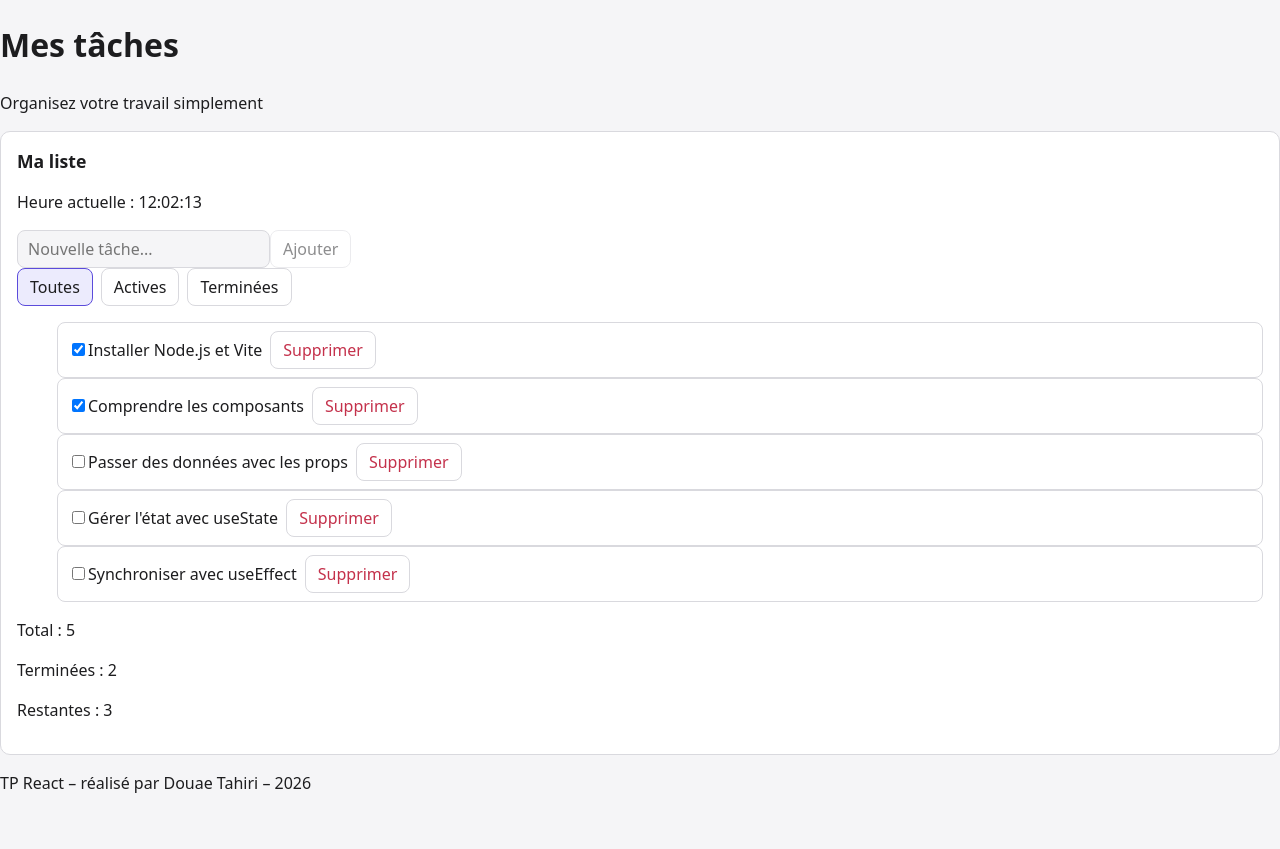
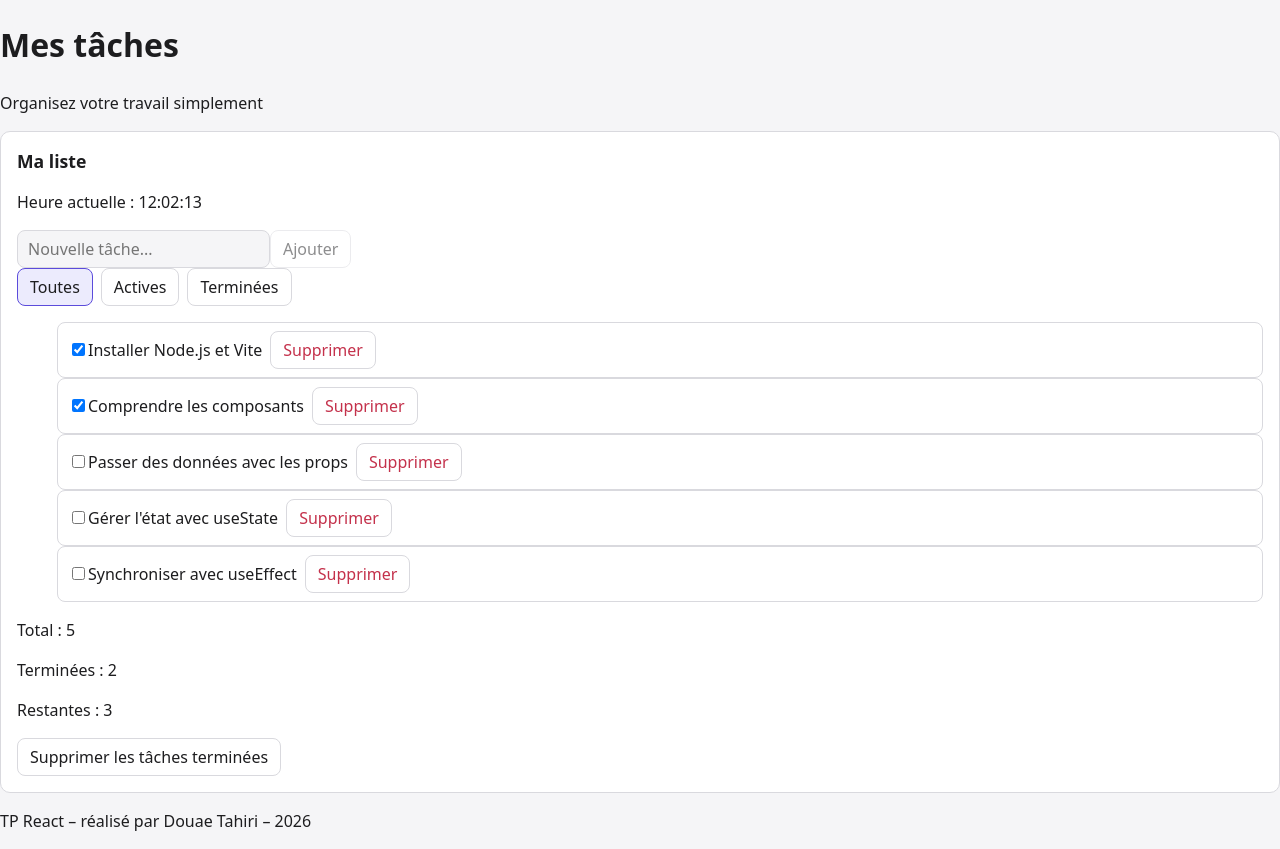
Before and after one commit to douae1506/tp-react-taches, a React (Vite) app in the folder mes-taches/: page / in a window 1280 px wide. Before the commit the page ends 811 px from the top, so only its background shows below. Built offline with nearby package versions, Linux system fonts and the light colour scheme.

Commit message:
Bonus 2 : supprimer les tâches terminées

```diff
--- a/mes-taches/src/App.jsx
+++ b/mes-taches/src/App.jsx
@@ -77,7 +77,7 @@ function App() {
     }
   }, [taches, chargement, erreur])
 
-  // 3. Mise à jour du titre de l'onglet
+  // 3. Mettre à jour le titre de l'onglet
   const restantes = taches.filter(
     (tache) => !tache.terminee
   ).length
@@ -118,7 +118,14 @@ function App() {
     ])
   }
 
-  // 7. Filtrer les tâches
+  // 7. Bonus 2 : supprimer toutes les tâches terminées
+  function supprimerTachesTerminees() {
+    setTaches((anciennesTaches) =>
+      anciennesTaches.filter((tache) => !tache.terminee)
+    )
+  }
+
+  // 8. Filtrer les tâches
   const tachesVisibles = taches.filter((tache) => {
     if (filtre === 'actives') return !tache.terminee
     if (filtre === 'terminees') return tache.terminee
@@ -156,6 +163,13 @@ function App() {
               />
 
               <Statistiques taches={taches} />
+
+              <button
+                onClick={supprimerTachesTerminees}
+                disabled={!taches.some((tache) => tache.terminee)}
+              >
+                Supprimer les tâches terminées
+              </button>
             </>
           )}
         </Carte>
```
